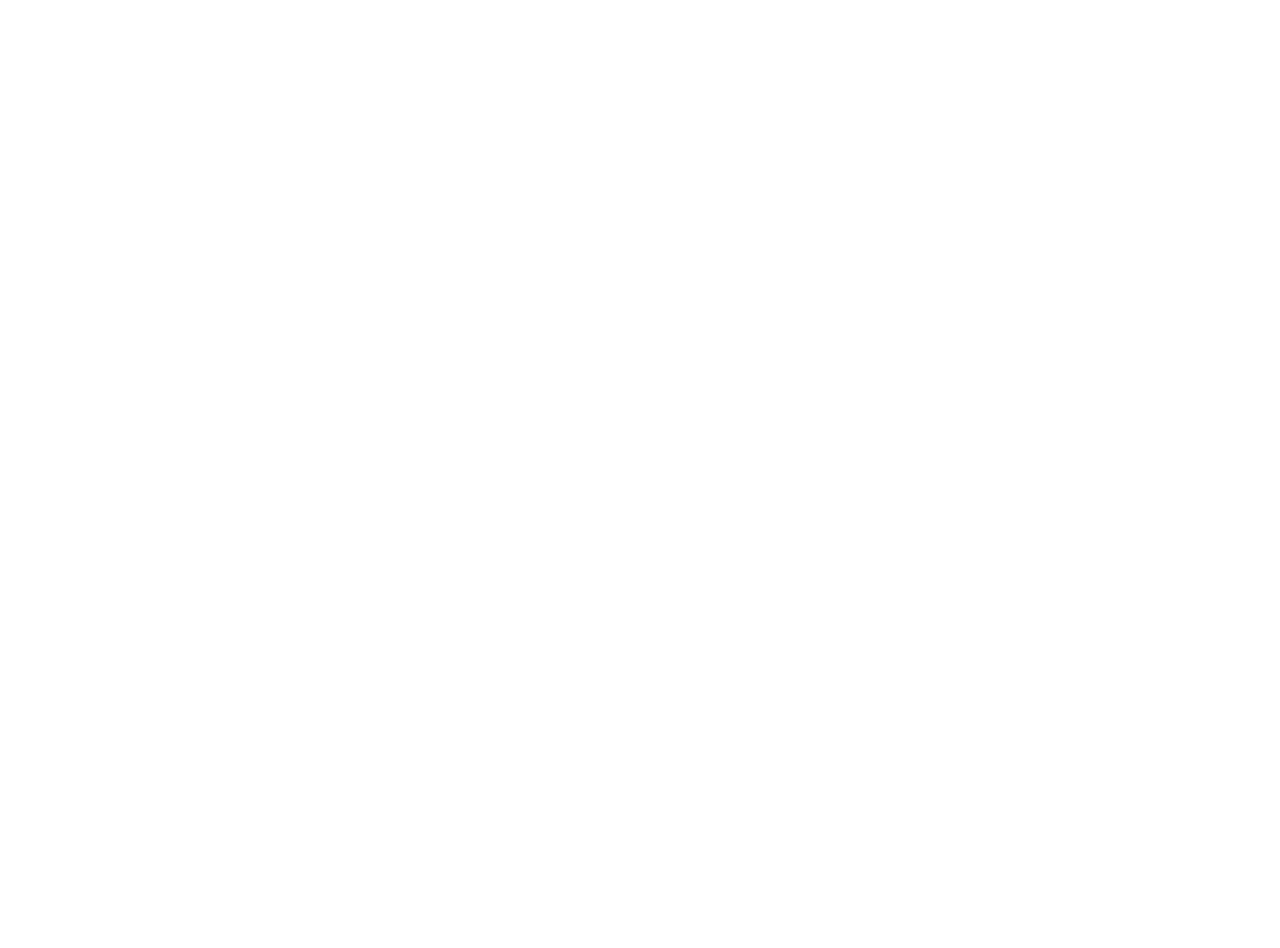
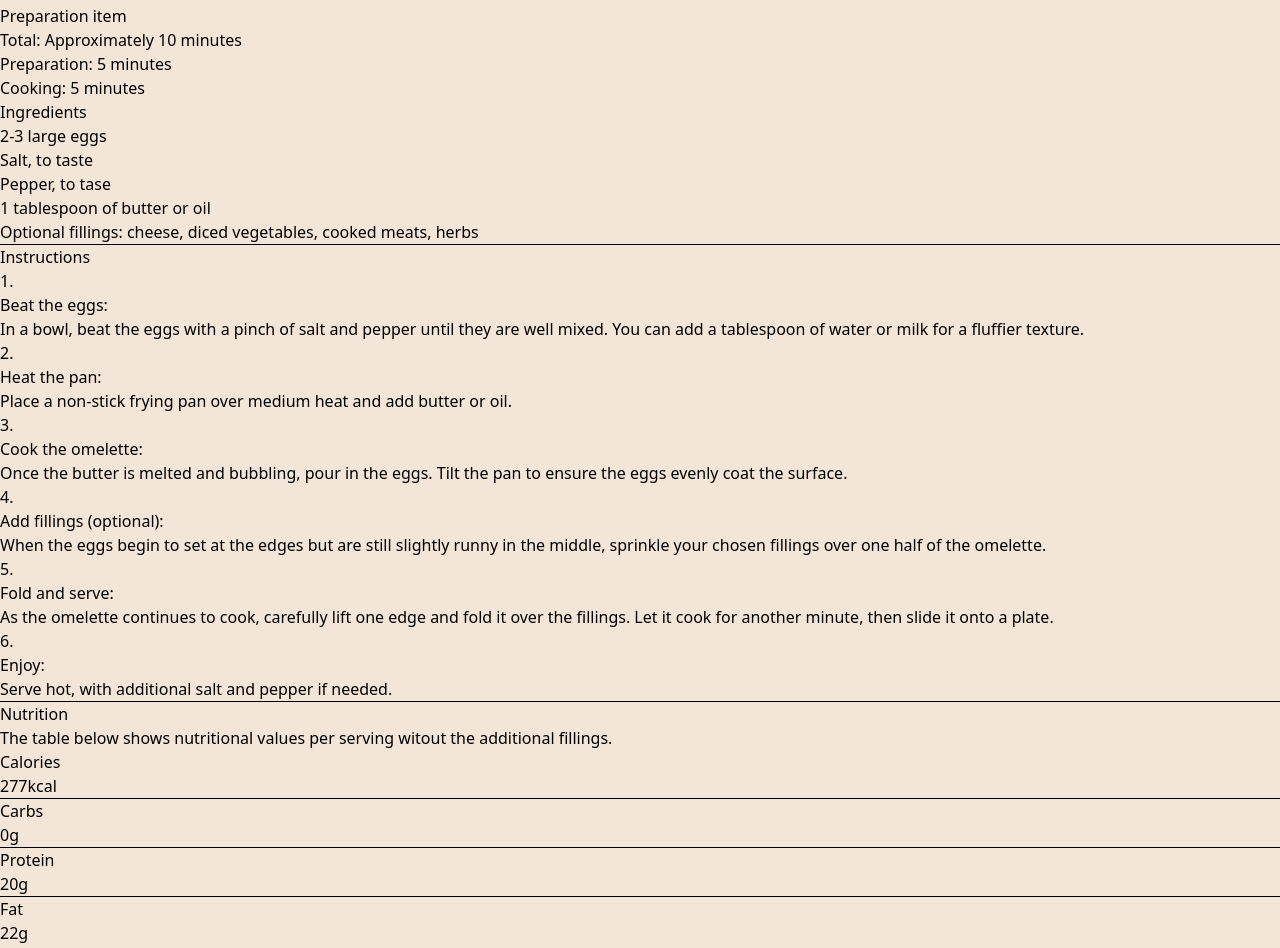
Before and after one commit to DevAndreasWagner/recipe-page-Angular, an Angular app: page / in a window 1280 px wide. Shown: the part 464-1412 px from the top of the page. Before the commit the page ends 800 px from the top, so only its background shows below. Built offline with nearby package versions, Linux system fonts and the light colour scheme.

Commit message:
changed data in card.ts and added datas in card.html

```diff
--- a/src/app/app.html
+++ b/src/app/app.html
@@ -1 +1 @@
-<app-card></app-card>
+<app-card class="flex justify-center items-center py-24"></app-card>
--- a/src/app/components/card/card.html
+++ b/src/app/components/card/card.html
@@ -1 +1,62 @@
-<p>card works!</p>
+<div>
+    <section>
+
+
+        <img src="assets/images/image-omlette.jpeg" alt="">
+
+        <h1>{{title}}</h1>
+        <p>{{description}}</p>
+        <span>
+            <h3>Preparation item</h3>
+            <ul>
+                <li>Total: {{prepTime[0]}}</li>
+                <li>Preparation: {{prepTime[1]}}</li>
+                <li>Cooking: {{prepTime[2]}}</li>
+            </ul>
+        </span>
+
+    </section>
+    <section>
+        <h2>Ingredients</h2>
+        <ul>
+            @for (item of ingredients; track $index) {
+                <li>{{item}}</li>
+            }
+        </ul>
+    </section>
+    <hr>
+    <section>
+        <h2>Instructions</h2>
+        <ol>
+            @for (instr of instructions; track $index) {
+                <p>{{$index + 1}}.</p>
+                <p>{{instr.name}}</p>
+                <p>{{instr.text}}</p>
+            }
+        </ol>
+    </section>
+        <hr>
+    <section>
+        <h2>Nutrition</h2>
+        <p>The table below shows nutritional values per serving witout the additional fillings.</p>
+        <span>
+            <p class="name">Calories</p>
+            <p class="value">277kcal</p>
+        </span>
+        <hr>
+        <span>
+            <p class="name">Carbs</p>
+            <p class="value">0g</p>
+        </span>
+        <hr>
+        <span>
+            <p class="name">Protein</p>
+            <p class="value">20g</p>
+        </span>
+        <hr>
+        <span>
+            <p class="name">Fat</p>
+            <p class="value">22g</p>
+        </span>
+    </section>
+</div>
--- a/src/app/components/card/card.ts
+++ b/src/app/components/card/card.ts
@@ -8,41 +8,24 @@
 })
 export class Card {
 
-  recipe = {
-    cardTitle: 'Simple Omelette Recipe',
-    cardDescription: 'An easy and quick dish, perfect for any meal. This classic omelette combines beaten eggs cooked to perfection, optionally filled with your choice of cheese, vegetables, or meats.',
-    cardSrc: './public/assets/image-omlette.jpeg'
-  }
+  title: string = 'Simple Omelette Recipe';
+  description: string = 'An easy and quick dish, perfect for any meal. This classic omelette combines beaten eggs cooked to perfection, optionally filled with your choice of cheese, vegetables, or meats.';
 
-  preparation = {
-    stepName: 'Preparation time',
-    step1: ['Total', 'Approximately 10 minutes'],
-    step2 : ['Preparation', '5 minutes'],
-    step3 : ['Cooking', '5 minutes']
-  };
-  ingredients = {
-    stepName: 'Ingredients',
-    step1: '2-3 large eggs',
-    step2: ' Salt, to taste',
-    step3: 'Pepper, to tase',
-    ste4: '1 tablespoon of butter or oil',
-    step5: 'Optional fillings: cheese, diced vegetables, cooked meats, herbs'
-  }
-  instructions = {
-    stepName: 'Instructions',
-    step1: ['Beat the eggs:', 'In a bowl, beat the eggs with a pinch of salt and pepper until they are well mixed. You can add a tablespoon of water or milk for a fluffier texture.'],
-    step2: ['Heat the pan:', 'Place a non-stick frying pan over medium heat and add butter or oil.'],
-    step3: ['Cook the omelette:', 'Once the butter is melted and bubbling, pour in the eggs. Tilt the pan to ensure the eggs evenly coat the surface.'],
-    step4: ['Add fillings (optional):', 'When the eggs begin to set at the edges but are still slightly runny in the middle, sprinkle your chosen fillings over one half of the omelette.'],
-    step5: ['Fold and serve:', 'As the omelette continues to cook, carefully lift one edge and fold it over the fillings. Let it cook for another minute, then slide it onto a plate.'],
-    step6: ['Enjoy:', 'Serve hot, with additional salt and pepper if needed.']
-  }
-  nutrition: any = {
-    stepName: 'Nutrition',
-    step1: ['Calories', 277, 'kcal'],
-    step2: ['Carbs', 0, 'g'],
-    step3: ['Protein', 20, 'g'],
-    step4: ['Fat', 22, 'g'],
-  }
+  prepTime = ['Approximately 10 minutes', '5 minutes', '5 minutes'];
+
+  ingredients = ['2-3 large eggs', ' Salt, to taste', 'Pepper, to tase', '1 tablespoon of butter or oil', 'Optional fillings: cheese, diced vegetables, cooked meats, herbs']
+
+
+  instructions = [
+    { name: 'Beat the eggs:', text: 'In a bowl, beat the eggs with a pinch of salt and pepper until they are well mixed. You can add a tablespoon of water or milk for a fluffier texture.' },
+    { name: 'Heat the pan:', text: 'Place a non-stick frying pan over medium heat and add butter or oil.' },
+    { name: 'Cook the omelette:', text: 'Once the butter is melted and bubbling, pour in the eggs. Tilt the pan to ensure the eggs evenly coat the surface.' },
+    { name: 'Add fillings (optional):', text: 'When the eggs begin to set at the edges but are still slightly runny in the middle, sprinkle your chosen fillings over one half of the omelette.' },
+    { name: 'Fold and serve:', text: 'As the omelette continues to cook, carefully lift one edge and fold it over the fillings. Let it cook for another minute, then slide it onto a plate.' },
+    { name: 'Enjoy:', text: 'Serve hot, with additional salt and pepper if needed.' }
+  ]
+
+
+
 
 }
--- a/src/index.html
+++ b/src/index.html
@@ -7,7 +7,7 @@
   <meta name="viewport" content="width=device-width, initial-scale=1">
   <link rel="icon" type="image/x-icon" href="favicon.ico">
 </head>
-<body class="">
+<body class="bg-stone-100">
   <app-root></app-root>
 </body>
 </html>
--- a/src/styles.css
+++ b/src/styles.css
@@ -2,7 +2,7 @@
 
 @import 'tailwindcss';
 
-:root {
+body {
     font-size: 16px;
 }
 
```
